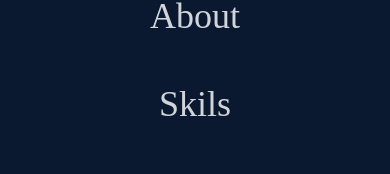
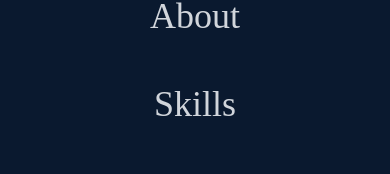
Before and after one commit to AndreasHoegh/portfolio-react-app, a React (Create React App) app: page / in a window 390 px wide. Both pictures are taken after a click on the element 366 px from the left and 40 px from the top of the page. Shown: the part 318-492 px from the top of the page. Built offline with nearby package versions, Linux system fonts and the light colour scheme.

Commit message:
Update Navbar.jsx

```diff
--- a/src/components/Navbar.jsx
+++ b/src/components/Navbar.jsx
@@ -93,7 +93,7 @@
               smooth={true}
               duration={500}
             >
-              Skils
+              Skills
             </Link>
           </li>
         </li>
```
